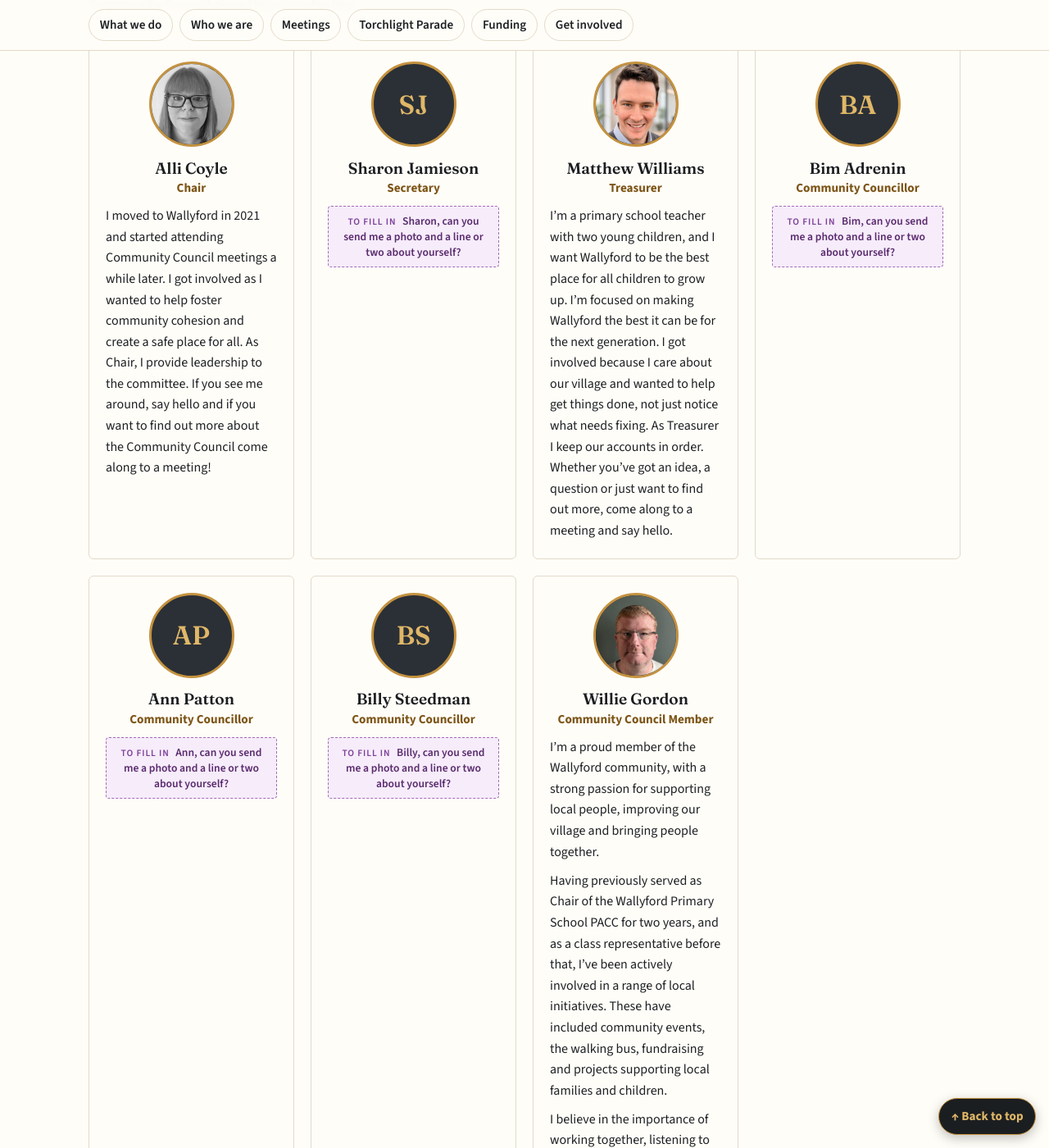
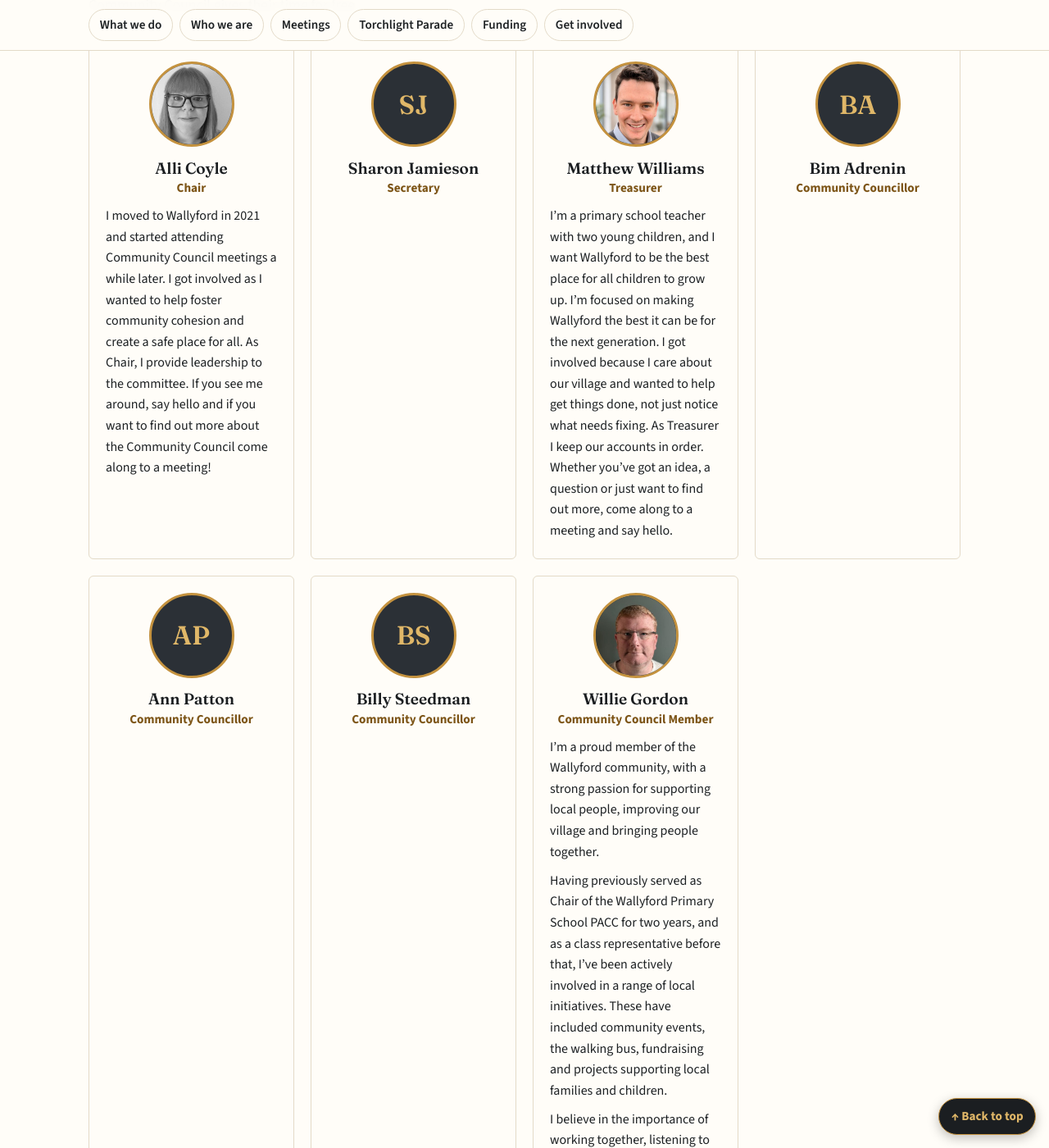
Before and after one commit to dochtie/wallyford-community-council, a Jekyll site: the page built from council.html, in a window 1280 px wide and 1400 px high, scrolled down 1445 px. Shown: the whole window at 82% size. Built offline with Jekyll 4.4.1, drawn with Linux system fonts in a browser that asks for light colours.

Commit message:
Take the site out of draft mode for launch
Hide the Please check and To fill in notes and let search engines list
the site. Update the README to list what's still to fill in after launch.

Co-Authored-By: Claude Opus 5.5 <noreply@anthropic.com>
Claude-Session: https://claude.ai/code/session_01AHWgms9rW9wkynWjSFPS9N

```diff
--- a/_config.yml
+++ b/_config.yml
@@ -65,7 +65,7 @@ google_site_verification: ""
 # Draft helper. While true, "please check" and "to fill in" notes are
 # visible on the pages, and search engines are asked not to list the
 # site. Set to false before the site goes public.
-show_review_notes: true
+show_review_notes: false
 
 exclude:
   - README.md
```
Also changed, not shown: README.md.
